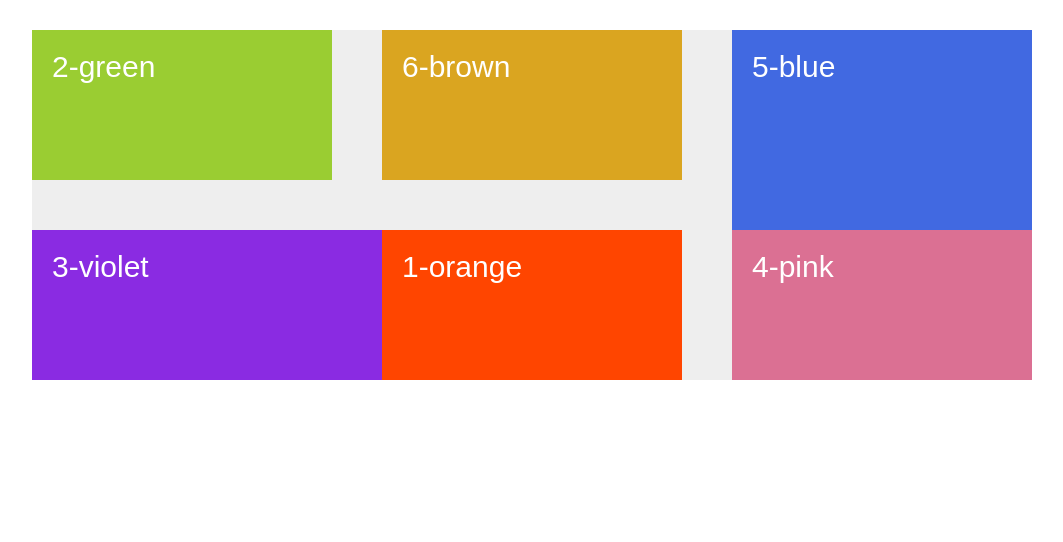
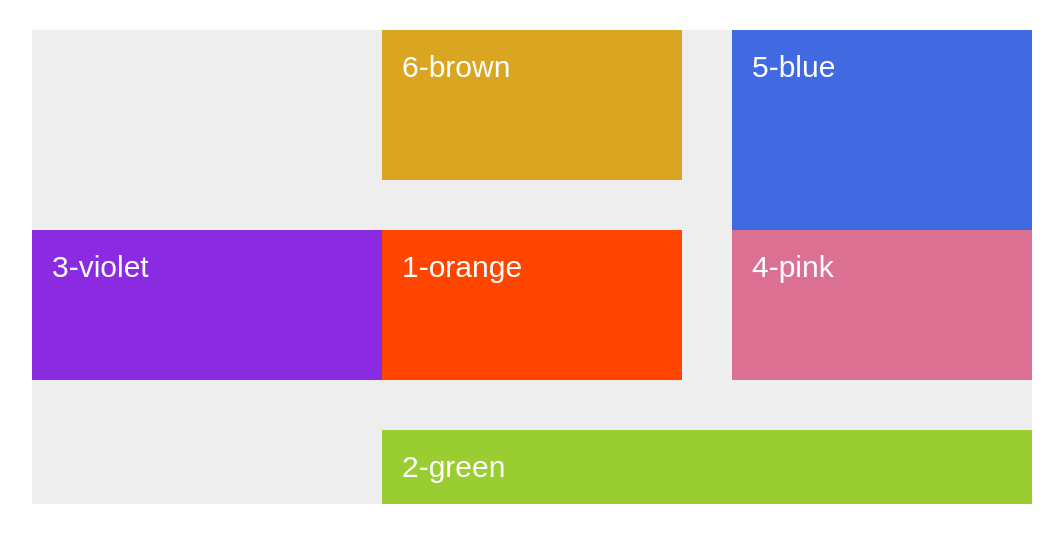
Before and after one commit to markovich692/CSS-GRID-BASICS-and-PRACTICE, a website: page index.html in a window 1280 px wide. Shown: the whole page, without its empty margins (108-1171 px from the left). Drawn offline with Linux system fonts and the light colour scheme.

Commit message:
uses negatives line number to have the item 2 span accross column 2 to 4

```diff
--- a/main.scss
+++ b/main.scss
@@ -56,6 +56,8 @@ body {
 
   &--2 {
     background-color: yellowgreen;
+    // grid-column: 2 / span 2;
+    grid-column: 2/-1;
   }
 
   &--3 {
```
Also changed, not shown: dist/main.css, 1 other file.
